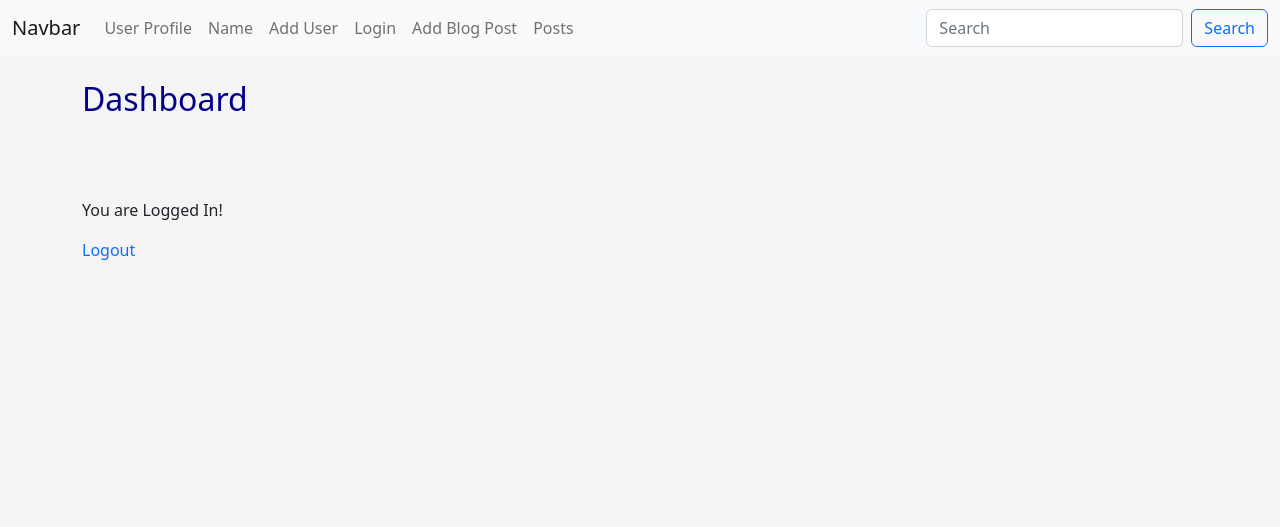
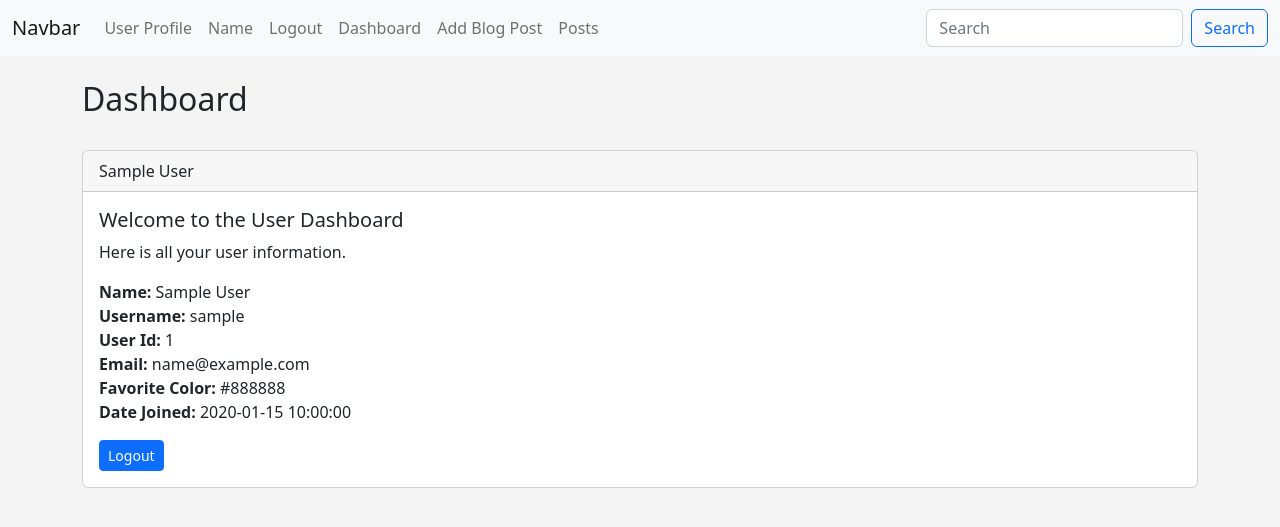
Before and after one commit to KQuiggins/flask_app, a Flask app: page /dashboard in a window 1280 px wide. Shown: the top 527 px of the page. Run offline with Flask 2, Linux system fonts and the light colour scheme; a user stored in the database is signed in; tables that the repository leaves empty hold one stand-in row (values such as "Sample post").

Commit message:
added user dashboard with user information

```diff
--- a/app.py
+++ b/app.py
@@ -121,9 +121,6 @@ class LoginForm(FlaskForm):
     submit = SubmitField('Submit')
 
 
-
-
-
 # create logout page
 @app.route('/logout', methods=['GET', 'POST'])
 @login_required
@@ -131,7 +128,6 @@ def logout():
     logout_user()
     flash('You have been logged out!')
     return redirect(url_for('login'))
-
 
 
 # create login page
@@ -153,6 +149,8 @@ def login():
     return render_template('login.html', form=form)
 
 # create dashboard page
+
+
 @app.route('/dashboard', methods=['GET', 'POST'])
 @login_required
 def dashboard():
--- a/templates/dashboard.html
+++ b/templates/dashboard.html
@@ -14,11 +14,31 @@
 {% endfor %}
 
 
-        <h1>Dashboard</h1>
-        <br><br><br>
-        <p>You are Logged In!</p>
+        <h2>Dashboard</h2>
+        <br>
+        <div class="card">
+            <div class="card-header">
+                {{current_user.name}}
+            </div>
+            <div class="card-body">
+              <h5 class="card-title">Welcome to the User Dashboard</h5>
+              <p class="card-text">Here is all your user information.</p>
+              <p>
+                <strong>Name:</strong>&nbsp;{{current_user.name}}<br>
+                <strong>Username:</strong>&nbsp;{{current_user.username}}<br>
+                <strong>User Id:</strong>&nbsp;{{current_user.id}}<br>
+                <strong>Email:</strong>&nbsp;{{current_user.email}}<br>
+                <strong>Favorite Color:</strong>&nbsp;{{current_user.favorite_color}}<br>
+                <strong>Date Joined:</strong>&nbsp;{{current_user.date_added}}<br>
+              </p>
+              <a href="{{url_for('logout')}}" class="btn btn-primary btn-sm">Logout</a>
+            </div>
+          </div>
 
-        <a href="{{url_for('logout')}}">Logout</a>
+
+
+
+
 
 
 
--- a/templates/navbar.html
+++ b/templates/navbar.html
@@ -12,12 +12,22 @@
             <li class="nav-item">
                 <a class="nav-link" href="{{url_for('name')}}">Name</a>
             </li>
+
+          {% if current_user.is_authenticated %}
             <li class="nav-item">
-              <a class="nav-link" href="{{url_for('add_user')}}">Add User</a>
+              <a class="nav-link" href="{{url_for('logout')}}">Logout</a>
+            </li>
+            <li class="nav-item">
+              <a class="nav-link" href="{{url_for('dashboard')}}">Dashboard</a>
+            </li>
+          {% else %}
+          <li class="nav-item">
+            <a class="nav-link" href="{{url_for('add_user')}}">Register</a>
           </li>
             <li class="nav-item">
               <a class="nav-link" href="{{url_for('login')}}">Login</a>
             </li>
+          {% endif %}
           <li class="nav-item">
             <a class="nav-link" href="{{url_for('add_post')}}">Add Blog Post</a>
           </li>
```
Lines whose indentation alone changed are shown as unchanged.
